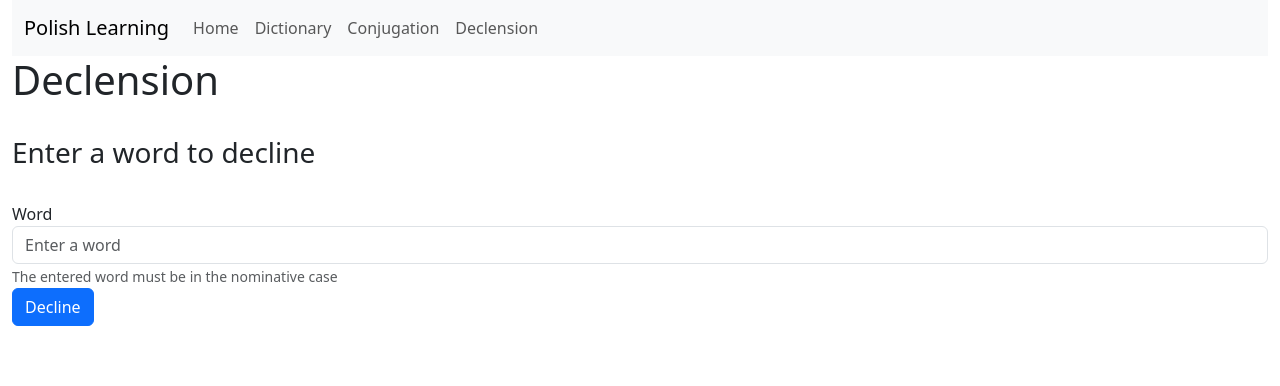
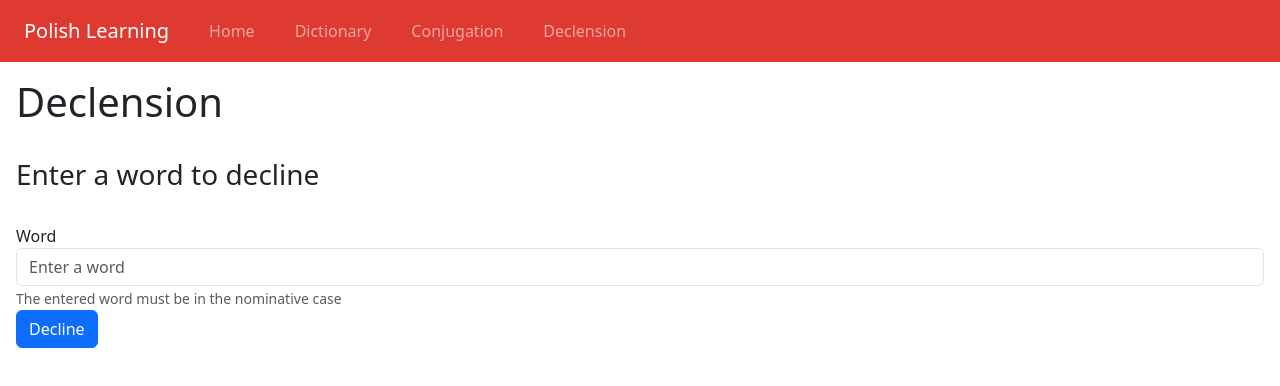
Before and after one commit to kenichisutan/polish-learning, a React (Create React App) app: page /declension in a window 1280 px wide. Shown: the top 386 px of the page. Built offline with nearby package versions, Linux system fonts and the light colour scheme.

Commit message:
Added styling changes

```diff
--- a/src/App.js
+++ b/src/App.js
@@ -1,4 +1,5 @@
 import {Outlet} from "react-router-dom";
+import "./styles/App.css";
 
 function App() {
   return (
--- a/src/components/Declension.js
+++ b/src/components/Declension.js
@@ -135,7 +135,7 @@ const Declension = () => {
     }
 
     return (
-        <div>
+        <div className="page-content">
             <h1>Declension</h1>
             <br />
             <h3>Enter a word to decline</h3>
@@ -154,7 +154,9 @@ const Declension = () => {
                     <div>
                         Grammatical gender: {gender}
                     </div>
-                    {DeclensionTable({declension: selectedDeclension})}
+                    <div>
+                        {DeclensionTable({declension: selectedDeclension})}
+                    </div>
                 </div>
             )}
         </div>
--- a/src/components/Layout.js
+++ b/src/components/Layout.js
@@ -2,9 +2,9 @@ import Navbar from "./Navbar";
 
 const Layout = ({children}) => {
     return(
-        <div className="container-fluid">
+        <div  className="main-page">
             <Navbar />
-            <div className={"row"}>
+            <div>
                 {children}
             </div>
         </div>
--- a/src/components/Navbar.js
+++ b/src/components/Navbar.js
@@ -1,8 +1,9 @@
 import {Link} from "react-router-dom";
+import "../styles/Navbar.css";
 
 const Navbar = () => {
     return (
-        <nav className="navbar navbar-expand-lg bg-body-tertiary">
+        <nav className="navbar navbar-expand-lg" data-bs-theme={"dark"}>
             <div className="container-fluid">
                 <Link to={"/"} className={"navbar-brand"}>Polish Learning</Link>
                 <button className="navbar-toggler" type="button" data-bs-toggle="collapse"
@@ -13,7 +14,9 @@ const Navbar = () => {
                 <div className="collapse navbar-collapse" id="navbarNavDropdown">
                     <ul className="navbar-nav">
                         <li className="nav-item">
-                            <Link to={"/home"} className={"nav-link"}>Home</Link>
+                            {/*<button type="button" className={"btn btn-danger"}>*/}
+                                <Link to={"/home"} className={"nav-link"}>Home</Link>
+                            {/*</button>*/}
                         </li>
                         <li className="nav-item">
                             <Link to={"/dictionary"} className={"nav-link"}>Dictionary</Link>
--- /dev/null
+++ b/src/styles/App.css
@@ -0,0 +1,4 @@
+.main-page {
+    height: 100%;
+    width: 100%;
+}
--- a/src/styles/Declension.css
+++ b/src/styles/Declension.css
@@ -2,3 +2,11 @@
     display: flex;
     font-weight: normal;
 }
+
+.table {
+    padding: 24px;
+}
+
+.page-content {
+    padding: 1rem;
+}
--- /dev/null
+++ b/src/styles/Navbar.css
@@ -0,0 +1,14 @@
+.navbar {
+    background-color: #df3a31;
+}
+
+.nav-item {
+    color: white;
+    padding: 0.2rem 0.5rem;
+    margin-left: 0.5rem;
+}
+
+.container-fluid {
+    margin-left: 12px;
+    color: white;
+}
```
